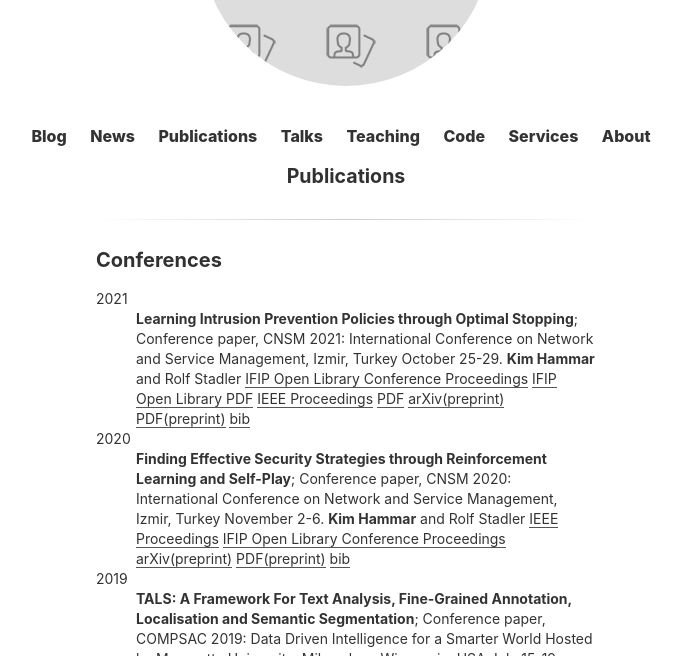
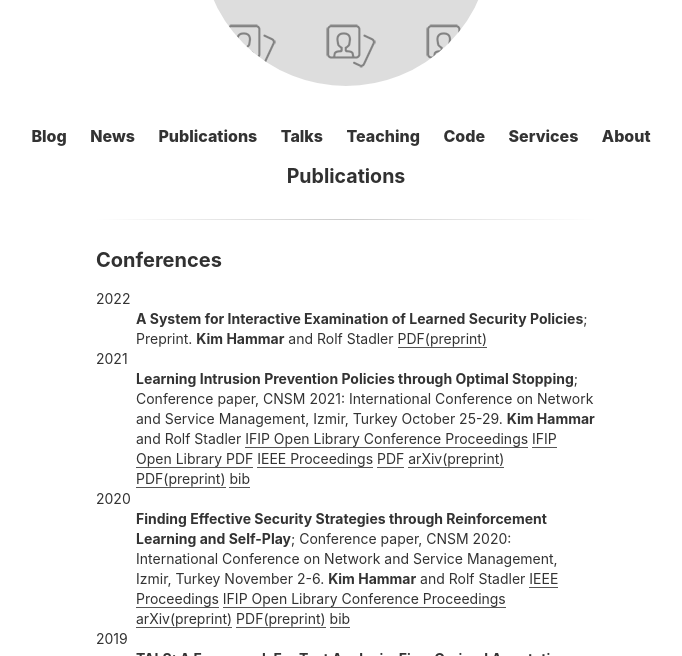
Before and after one commit to Limmen/Limmen.github.io, a Jekyll site: the page built from publications.md, in a window 1280 px wide and 900 px high, cut to the strip 244-900 px from the top of the window. Shown: the whole strip, without its empty margins (294-976 px from the left). Built offline with Jekyll 4.4.1, drawn with Linux system fonts in a browser that asks for light colours.

Commit message:
upd link

```diff
--- a/publications.md
+++ b/publications.md
@@ -4,6 +4,11 @@ title: Publications
 ---
 
 ### Conferences
+
+2022
+:   **A System for Interactive Examination of Learned Security Policies**; Preprint.
+    **Kim Hammar** and Rolf Stadler
+	[PDF(preprint)](/assets/papers/NOMS22_Demo_Policy_Examination_System_Hammar_Stadler_28_Jan_2022.pdf)
 
 2021
 :   **Learning Intrusion Prevention Policies through Optimal Stopping**; Conference paper, CNSM 2021: International Conference on Network and Service Management, Izmir, Turkey October 25-29.
```
Also changed, not shown: teaching.md (+1 -0 lines), 1 other file.
